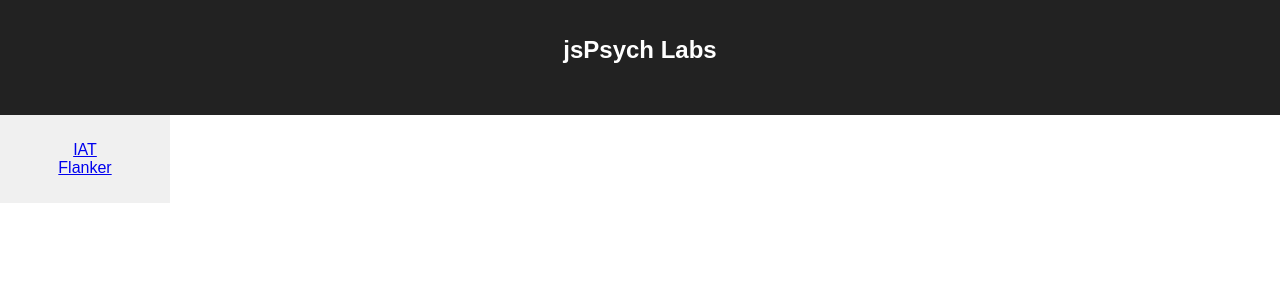
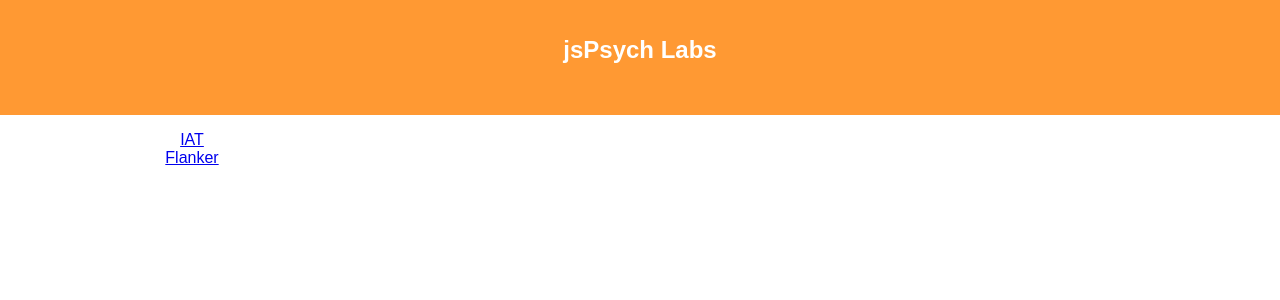
Before and after one commit to kristiyip/jsPsychLabs, a React (Create React App) app: page /LabList in a window 1280 px wide. Shown: the top 300 px of the page. Built offline with nearby package versions, Linux system fonts and the light colour scheme.

Commit message:
restructure components

```diff
--- a/src/App.css
+++ b/src/App.css
@@ -8,7 +8,7 @@
 }
 
 .App-header {
-  background-color: #222;
+  background-color: #ff9933;
   height: 75px;
   padding: 20px;
   color: white;
--- a/src/App.js
+++ b/src/App.js
@@ -1,8 +1,9 @@
 import React, { Component } from 'react';
 import Apps from './App.css';
 import LabPages from './LabPages';
-import { Route } from 'react-router-dom';
-import SideBar from './SideBar';
+import ExperimentPreview from './ExperimentPreview';
+import { Route, Switch } from 'react-router-dom';
+import Home from './Home';
 import { BrowserRouter } from 'react-router-dom';
 
 const jsPsych = window.jsPsych;
@@ -15,9 +16,11 @@ class App extends Component {
           <header className="App-header">
             <h1 className="App-title">jsPsych Labs</h1>
           </header>
-          <BrowserRouter>
-          <SideBar />
-          </BrowserRouter>
+          <Switch>
+            <Route exact path="/LabList" component={Home} />
+            <Route path="/LabList/:path" component={LabPages} />
+            <Route path="/LabList/:path/start" component={ExperimentPreview} />
+          </Switch>
         </div>
     );
   }
--- a/src/ExperimentPreview.js
+++ b/src/ExperimentPreview.js
@@ -23,17 +23,18 @@ export default class ExperimentPreview extends React.Component {
 		});
 	}
 
+	componentWillUnmount() {
+
+	}
+
 	render() {
-		console.log("in experiment preview");
 		return(
-			<div>
 				<div style={{width: '90vw', height: '90vh'}}>
 					<Paper elevation={6}>
 						<div id="preview">
 						</div>
 					</Paper>
 				</div>
-			</div>
 		)
 	}
 }
--- /dev/null
+++ b/src/Home.js
@@ -0,0 +1,27 @@
+import React from 'react';
+import { Link, Route, Switch} from 'react-router-dom';
+import LabNames from './LabNames';
+import LabPages from './LabPages';
+
+export default class Home extends React.Component {
+	render() {
+		return(
+			<div id="labs">
+				<div style={{width: '30%'}}>
+					<ul style={{ listStyleType: 'none', padding: 0 }}>
+			   			{
+			     			LabNames.all().map(lab => (
+								<li key={lab.index}>
+									<Link to={`/LabList/${lab.path}`}>{lab.name}</Link>
+								</li>
+							))
+			  			}
+			   		</ul>
+				</div>
+				<Switch>
+					<Route path='/LabList/:path' component={LabPages} />
+				</Switch>
+			</div>
+		)
+	}
+}
--- a/src/LabPages.js
+++ b/src/LabPages.js
@@ -1,5 +1,5 @@
 import React from 'react';
-import { Redirect, Route, Link } from 'react-router-dom';
+import { Redirect, Route, Link, Switch} from 'react-router-dom';
 import { Block } from 'jsxstyle';
 import marked from "marked";
 import __ from 'lodash';
@@ -15,28 +15,11 @@ export default class LabPages extends React.Component{
 	}
 
 	componentWillMount() {
-		const readmePath = '/experiments/iat/iat.md';
+		const readmePath = '/experiments/'+this.props.match.params.path+'/'+this.props.match.params.path+'.md';
 
 		fetch(readmePath)
 		.then(response => {
 			//console.log(response.headers.get('Content-Type'));
-			console.log(response);
-			return response.text()
-		})
-		.then(text => {
-			console.log(text);
-			this.setState({
-				markdown: marked(text)
-			})
-		});
-	}
-
-
-	componentWillReceiveProps(nextProps) {
-		const readmePath = "/experiments/"+nextProps.match.params.path+"/"+nextProps.match.params.path+".md";
-		console.log(readmePath)
-		fetch(readmePath)
-		.then(response => {
 			return response.text()
 		})
 		.then(text => {
@@ -47,9 +30,23 @@ export default class LabPages extends React.Component{
 	}
 
 
+	// componentWillReceiveProps(nextProps) {
+	// 	const readmePath = "/experiments/"+nextProps.match.params.path+"/"+nextProps.match.params.path+".md";
+	// 	console.log(readmePath)
+	// 	fetch(readmePath)
+	// 	.then(response => {
+	// 		return response.text()
+	// 	})
+	// 	.then(text => {
+	// 		this.setState({
+	// 			markdown: marked(text)
+	// 		})
+	// 	});
+	// }
+
+
 	render() {
 		const newPath = ""+this.props.match.url+"/start";
-		console.log(process.env);
 
 		return (
 			<div>
--- a/src/SideBar.js
+++ b/src/SideBar.js
@@ -11,11 +11,9 @@ export default class SideBar extends React.Component {
 	render() {
 		const { data, match } = this.props;
 		return(
-			<BrowserRouter>
 			<div style={{ display: 'flex' }}>
 			   	<div style={{
 			     	padding: '10px',
-			        width: '150px',
 			     	maxWidth: '150px',
 			     	minWidth: '150px',
 			     	background: '#f0f0f0'
@@ -32,7 +30,6 @@ export default class SideBar extends React.Component {
 			   	</div>
 			   	<Route path='/LabList/:path' component={LabPages} />
 			</div>
-			</BrowserRouter>
 		)
 	}
 }
--- a/src/index.js
+++ b/src/index.js
@@ -4,4 +4,4 @@ import './index.css';
 import App from './App';
 import { BrowserRouter } from 'react-router-dom';
 
-ReactDOM.render((<App />), document.getElementById('root'));
+ReactDOM.render((<BrowserRouter><App /></BrowserRouter>), document.getElementById('root'));
```
Lines whose indentation alone changed are shown as unchanged.
